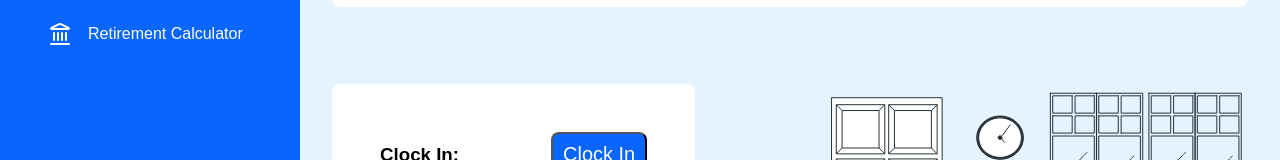
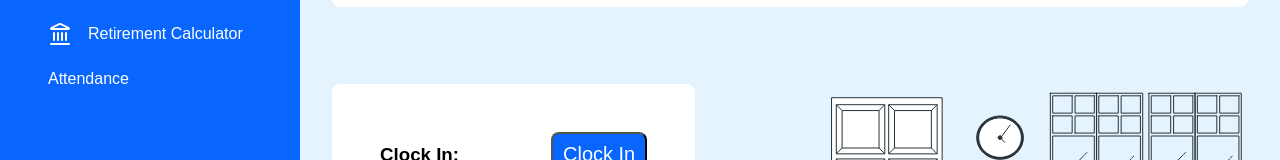
Before and after one commit to HoussienZed/HR_system, a React (Vite) app in the folder Client/: page /attendance in a window 1280 px wide. Shown: the part 324-484 px from the top of the page. Built offline with nearby package versions, Linux system fonts and the light colour scheme; a web font is replaced by a local one.

Commit message:
added the link to the attendance page in the sidebar

```diff
--- a/Client/src/App.jsx
+++ b/Client/src/App.jsx
@@ -11,6 +11,7 @@ import RetirementCalculator from "./pages/employee/RetirementCalculator";
 import Attendance from "./pages/employee/Attendance";
 import { getUserType } from "./utils/getUserType";
 import Employees from "./pages/hr/Employees";
+import Chatbot from "./component/others/chatbot";
 
 const App = () => {
   const type = getUserType();
@@ -31,6 +32,11 @@ const App = () => {
       label: "Retirement Calculator",
       to: "../retirementcalculator",
     },
+    {
+      icon: "Clock8",
+      label: "Attendance",
+      to: "../attendance",
+    },
   ];
 
   const employeeSidebarItems = [
@@ -46,6 +52,11 @@ const App = () => {
       icon: "Landmark",
       label: "Retirement Calculator",
       to: "../retirementcalculator",
+    },
+    {
+      icon: "Clock8",
+      label: "Attendance",
+      to: "../attendance",
     },
   ];
 
@@ -99,12 +110,14 @@ const App = () => {
                   element={<PayrollDashboard />}
                 ></Route>
                 <Route path="/employees" element={<Employees />}></Route>
+                <Route path="/attendance" element={<Attendance />} />
               </Route>
             </Route>
           </Route>
           {/* </Route> */}
         </Routes>
       </BrowserRouter>
+      <Chatbot />
     </>
   );
 };
```
